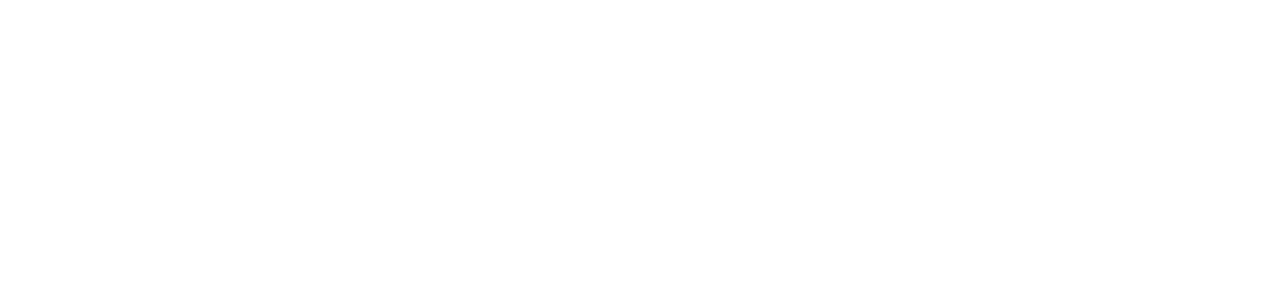
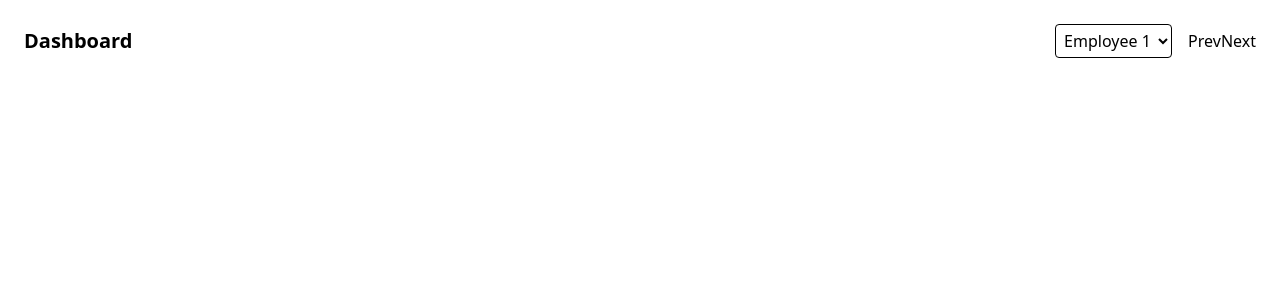
Before and after one commit to aksharkh/0-100-F, a React app: page /dashboard in a window 1280 px wide. Before the commit this address had no page. Shown: the top 300 px of the page. Built offline with nearby package versions, Linux system fonts and the light colour scheme; the HTML template or start-up script is replaced by a standard one.

Commit message:
added dashboard but will change the ui and add the antd in next step

```diff
--- a/package.json
+++ b/package.json
@@ -11,6 +11,7 @@
   },
   "dependencies": {
     "@tailwindcss/vite": "^4.1.13",
+    "antd": "^5.27.5",
     "axios": "^1.12.2",
     "react": "^19.1.1",
     "react-dom": "^19.1.1",
--- /dev/null
+++ b/src/components/AttendanceButtons.tsx
@@ -0,0 +1,39 @@
+import React from 'react'
+import axiosInstance from '../services/api';
+
+const AttendanceButtons: React.FC<{employeeId:number, onUpdate?:()=>void}> = ({employeeId, onUpdate}) => {
+
+
+    const punchIn = async () => {
+        try {
+            const res = await axiosInstance.post(`/attendance/punch-in/${employeeId}`);
+            alert("Punched in at "+ res.data.punchInTime);
+            onUpdate?.();
+
+        } catch (error:any) {
+            alert("Error: "+ (error?.response?.data?.message || error.message));
+
+        }
+    };
+    const punchOut = async () => {
+        try {
+            const res = await axiosInstance.post(`/attendance/punch-out/${employeeId}`);
+            alert("Punched out at "+ res.data.punchInTime + ", Duration: " + res.data.durationMinutes+ " mins");
+            onUpdate?.();
+
+        } catch (error:any) {
+            alert("Error: "+ (error?.response?.data?.message || error.message));
+
+        }
+    };
+
+  return (
+    <div className='space-x-3'>
+        <button type='button' onClick={punchIn} className='bg-green-500 text-white px-4 py-2 rounded-xl'>Punch In</button>
+        <button  onClick={punchOut} className='bg-red-500 text-white px-4 py-2 rounded-xl'>Punch Out</button>
+
+    </div>
+  )
+}
+
+export default AttendanceButtons
--- /dev/null
+++ b/src/pages/Dashboard.tsx
@@ -0,0 +1,43 @@
+import React, { useState } from 'react'
+
+
+type AttendanceDto ={
+    id: number;
+    date: string;
+    punchInTime?: string;
+    punchOutTime?:string;
+    durationMinutes?: number;
+    employeeId: number;
+    employeeCode:string;
+}
+const Dashboard: React.FC = () => {
+
+    const [emploeeId, setEmployeeId] = useState<number>(() => Number(localStorage.getItem("employeeId") || 1));
+    const today = new Date();
+    const [year, setyear] = useState(today.getFullYear());
+    const [mont, setMonth] = useState(today.getMonth()+1);
+    const [attendance, setAttendance] = useState<AttendanceDto[]>([]);
+
+
+
+  return (
+    <div className='p-6'>
+        <div className='flex justify-between items-center mb-4'>
+            <h1 className='text-xl font-bold'> Dashboard</h1>
+            <div>
+                <select value={emploeeId} onChange={(e)=> setEmployeeId(Number(e.target.value))} className='mr-4 border p-1 rounded'>
+                    <option value={1}>Employee 1</option>
+                    <option value={2}>Employee 2</option>
+
+                </select>
+
+                <button >Prev</button>
+                <button >Next</button>
+            </div>
+        </div>
+
+    </div>
+  )
+}
+
+export default Dashboard
--- a/src/pages/Employees.tsx
+++ b/src/pages/Employees.tsx
@@ -18,7 +18,7 @@ type EmployeeDto = {
 const Employees: React.FC = () => {
 
     const [employees, setEmployees] = useState<EmployeeDto[]>([]);
-    const [page, setpage] = useState<number>(1);
+    const [page, setpage] = useState<number>(0);
 
     async function fetchEmployees() {
         const res = await axios.get(`/employees?page=${page}&size=20`);
--- a/src/routes/AppRouter.tsx
+++ b/src/routes/AppRouter.tsx
@@ -3,6 +3,7 @@ import { Route, Routes } from 'react-router-dom'
 import SignUp from '../pages/SignUp'
 import Login from '../pages/Login'
 import  Employees from '../pages/Employees'
+import Dashboard from '../pages/Dashboard'
 
 const AppRouter = () => {
   return (
@@ -10,6 +11,7 @@ const AppRouter = () => {
         <Route path="/login" element={<Login />} />
         <Route path="/signup" element={<SignUp />}/>
         <Route path='/employees' element={<Employees />} />
+        <Route path='/dashboard' element={<Dashboard />} />
     </Routes>
   )
 }
```
Also changed, not shown: 1 other file (tests, documents, lock files or other folders).
